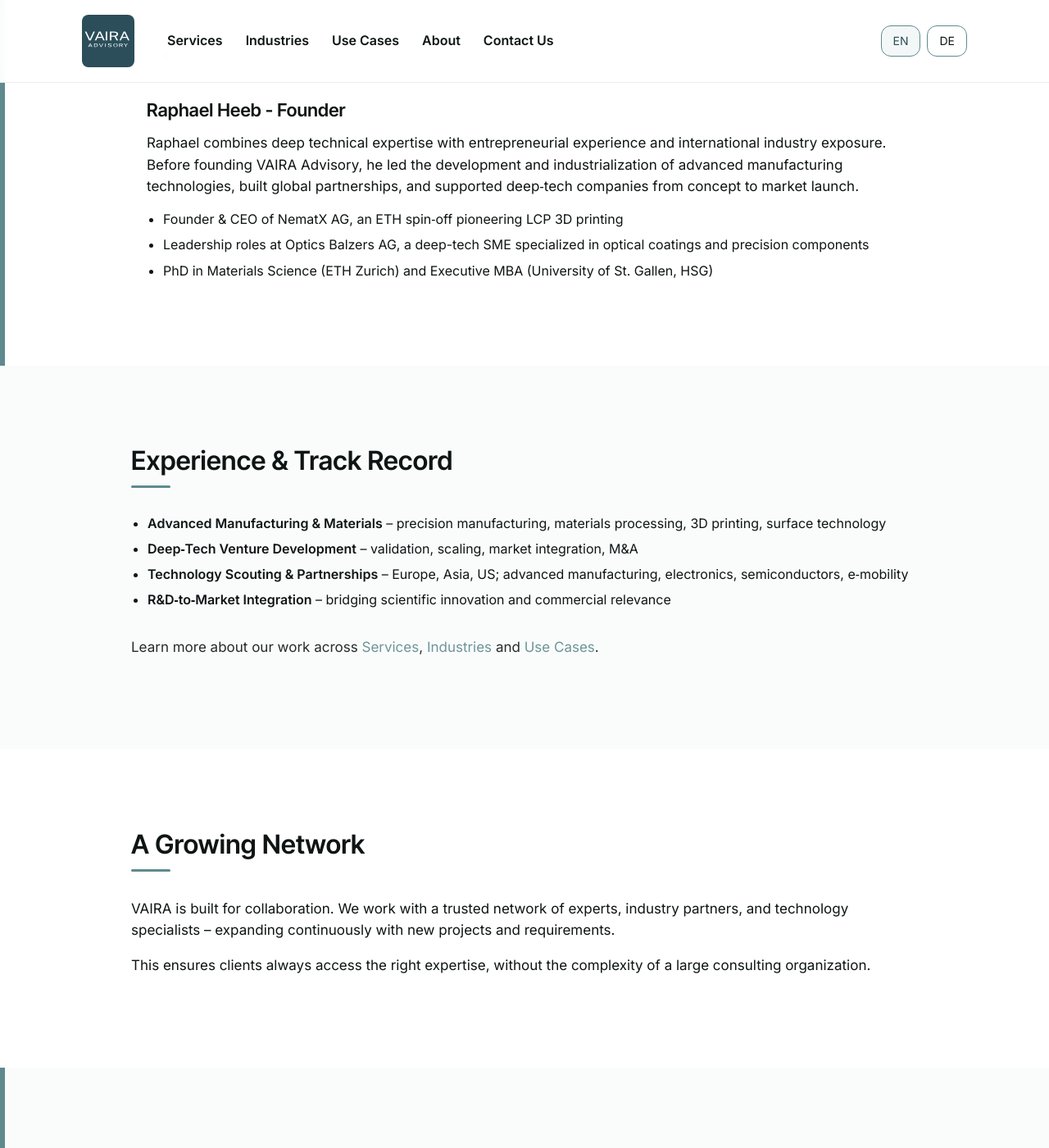
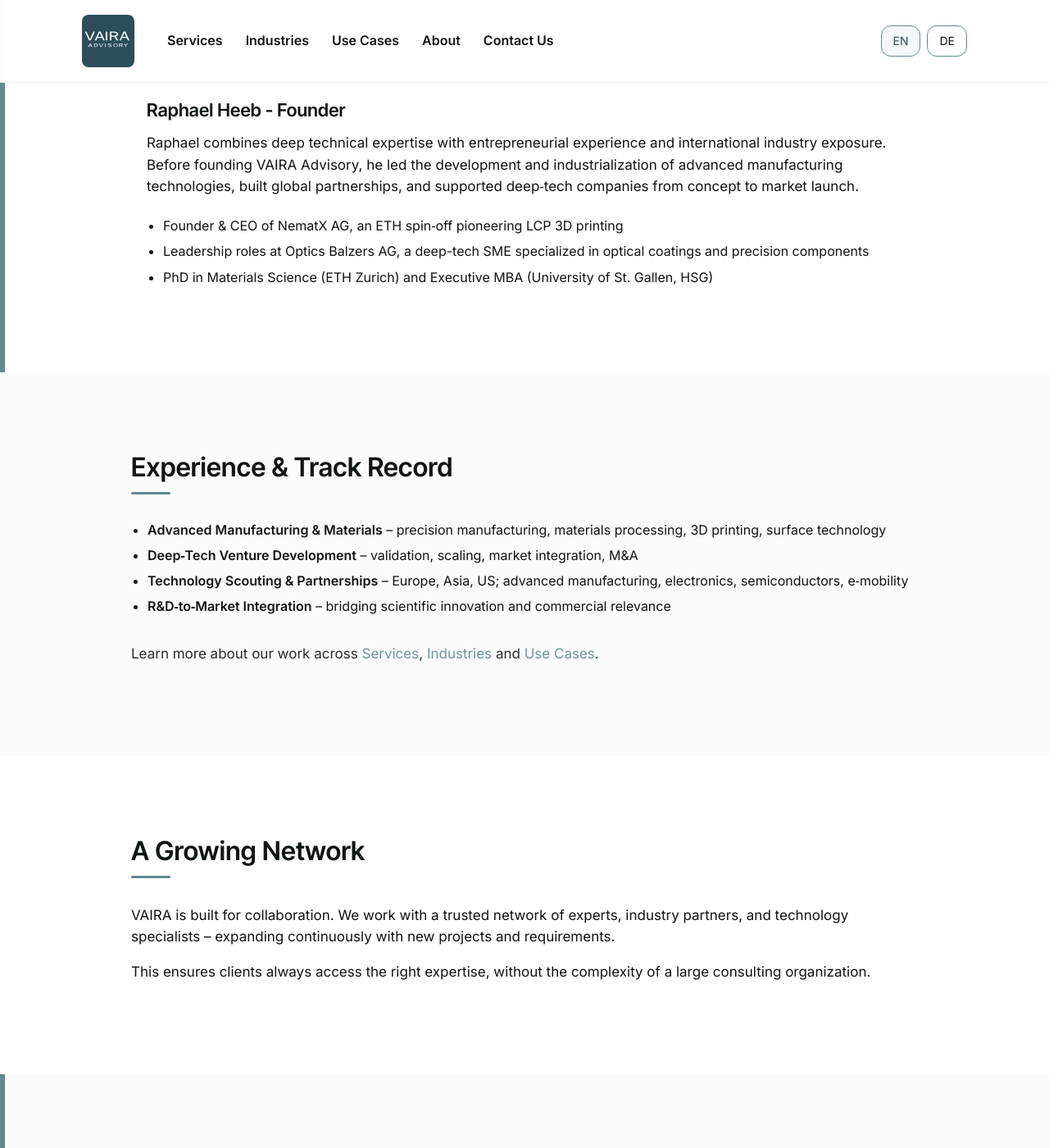
Before and after one commit to raphaelheeb/vaira-advisory, a Jekyll site: the page built from about/index.html, in a window 1280 px wide and 1400 px high, scrolled down 1938 px. Shown: the whole window at 82% size. Built offline with Jekyll 4.4.1, drawn with Linux system fonts in a browser that asks for light colours.

Commit message:
Update styles.css

```diff
--- a/assets/css/styles.css
+++ b/assets/css/styles.css
@@ -1134,5 +1134,5 @@
 }
 
 #about-leadership ul {
-  margin-top: 16px;   /* reduce space above the list */
+  margin-top: 24px;   /* reduce space above the list */
 }
```
